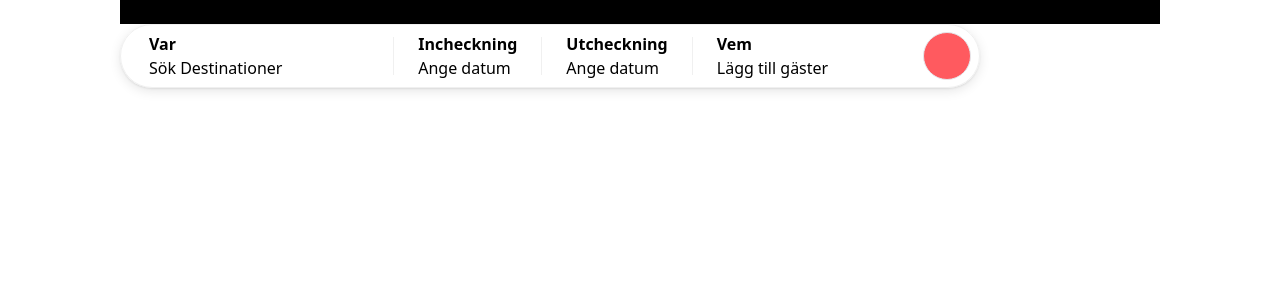
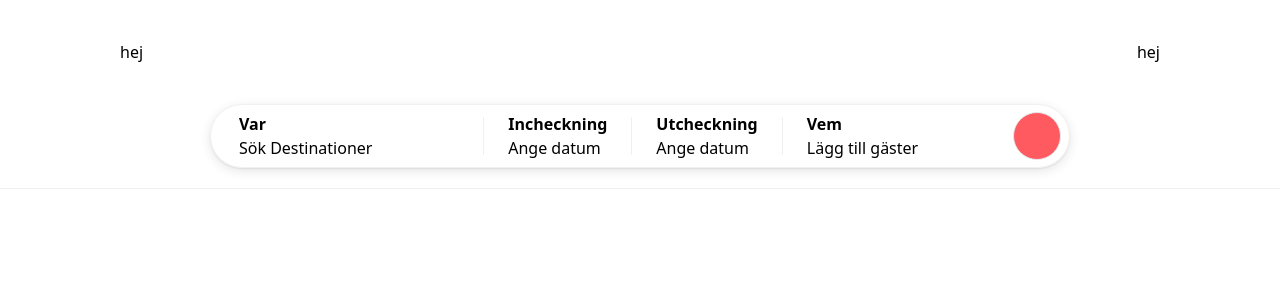
Before and after one commit to weralite/bnb-assignment, a Next.js app: page / in a window 1280 px wide. Shown: the top 300 px of the page. Built offline with nearby package versions, Linux system fonts and the light colour scheme.

Commit message:
page layout adjustments

```diff
--- /dev/null
+++ b/src/app/components/layout/Container.tsx
@@ -0,0 +1,11 @@
+import React, { ReactNode } from 'react';
+
+interface ContainerProps {
+  children: ReactNode;
+}
+
+const Container: React.FC<ContainerProps> = ({ children }) => {
+  return <div className="px-5 md:px-10 lg:px-20 xl:px-30 2xl:px-40">{children}</div>;
+};
+
+export default Container;
--- a/src/app/components/layout/Header.tsx
+++ b/src/app/components/layout/Header.tsx
@@ -1,9 +1,17 @@
+import Container from "@/app/components/layout/Container";
+
 export default function Header() {
   return (
-    <header className="flex flex-col">
-      <div className="bg-black"><h1>hej</h1></div>
-      <div>
-        <div className="shadow-custom border border-custom-grey rounded-[32px] max-w-[860px] h-16 relative">
+    <header className="flex flex-col border-b border-custom-grey pb-5">
+      <Container>
+        <div className="py-10 flex flex-row justify-between">
+          <h1>hej</h1>
+          <h1>hej</h1>
+        </div>
+
+
+        <div className="flex justify-center">
+          <div className="shadow-custom border border-custom-grey rounded-[32px] min-w-[860px] max-w-[860px] h-16 relative">
             <div className="flex items-center h-full">
 
               <div className="flex-grow pr-5 pl-7 hover:bg-custom-grey hover:rounded-[32px] hover:border-transparent hover:h-full h-[60%] flex flex-col text-left justify-center">
@@ -51,6 +59,7 @@ export default function Header() {
             </div>
           </div>
         </div>
+      </Container>
     </header>
   );
 }
--- a/src/app/layout.tsx
+++ b/src/app/layout.tsx
@@ -2,6 +2,7 @@ import type { Metadata } from "next";
 import localFont from "next/font/local";
 import "./globals.css";
 import Header from "@/app/components/layout/Header";
+import Container from "@/app/components/layout/Container";
 
 const geistSans = localFont({
   src: "./fonts/GeistVF.woff",
@@ -27,10 +28,13 @@ export default function RootLayout({
   return (
     <html lang="en">
       <body
-        className={`${geistSans.variable} ${geistMono.variable} antialiased px-5 md:px-10 lg:px-20 xl:px-30 2xl:px-40`}
+        className={`${geistSans.variable} ${geistMono.variable} antialiased`}
       >
         <Header />
-        {children}
+        <Container>
+          {children}
+          </Container>
+
       </body>
     </html>
   );
```
Lines whose indentation alone changed are shown as unchanged.
